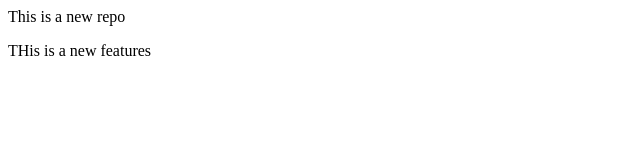
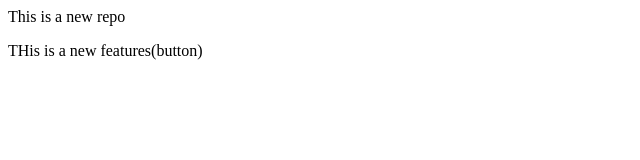
Before and after one commit to Utkarsh789821/local-repo, a plain HTML site: page index.html in a window 1280 px wide. Shown: the full height of the page, 0-640 px from the left. Drawn offline with Linux system fonts and the light colour scheme.

```diff
--- a/index.html
+++ b/index.html
@@ -1,2 +1,2 @@
 <p>This is a new repo</p>
-<p>THis is a new features</p>
+<p>THis is a new features(button)</p>
```
